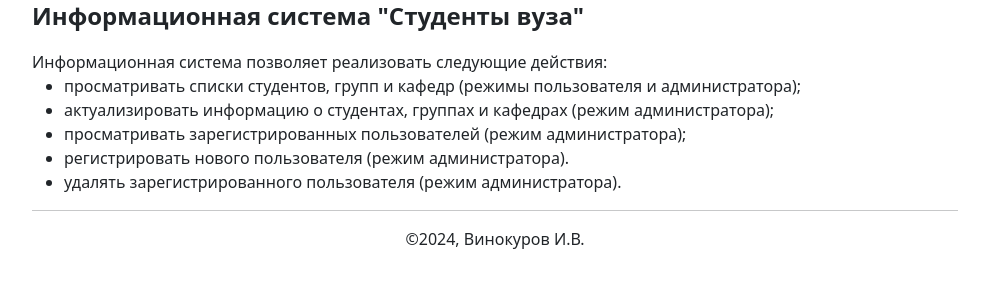
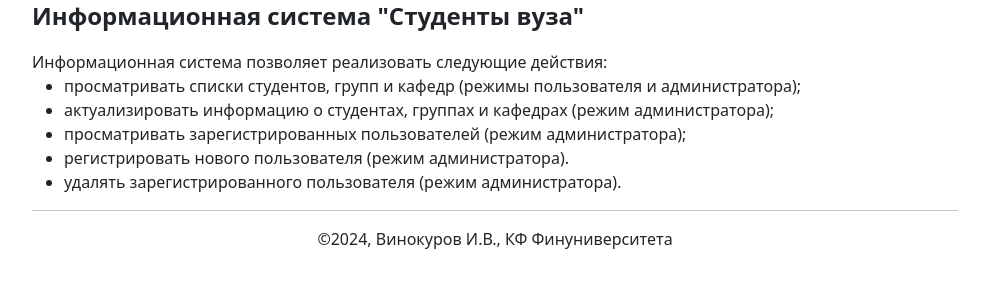
Before and after one commit to ivinokurov/StudentsFlaskApp, a Flask app: template templates/home.html in a window 1280 px wide. Shown: the part 66-368 px from the top of the page, without its empty margins (145-1134 px from the left). Run offline with Flask 3, Linux system fonts and the light colour scheme; the template is opened without the code that fills it, so the values that code supplies are empty; some libraries are stand-ins or nearby versions.

Commit message:
Изменение информации об авторе

```diff
--- a/templates/home.html
+++ b/templates/home.html
@@ -17,7 +17,7 @@
             <hr>
             <div class="row">
                 <div class="col-md-12">
-                    <div class="text-center">&copy;<script>document.write(new Date().getFullYear());</script>, Винокуров И.В.</div>
+                    <div class="text-center">&copy;<script>document.write(new Date().getFullYear());</script>, Винокуров И.В., КФ Финуниверситета</div>
                 </div>
             </div>
         </div>
```
